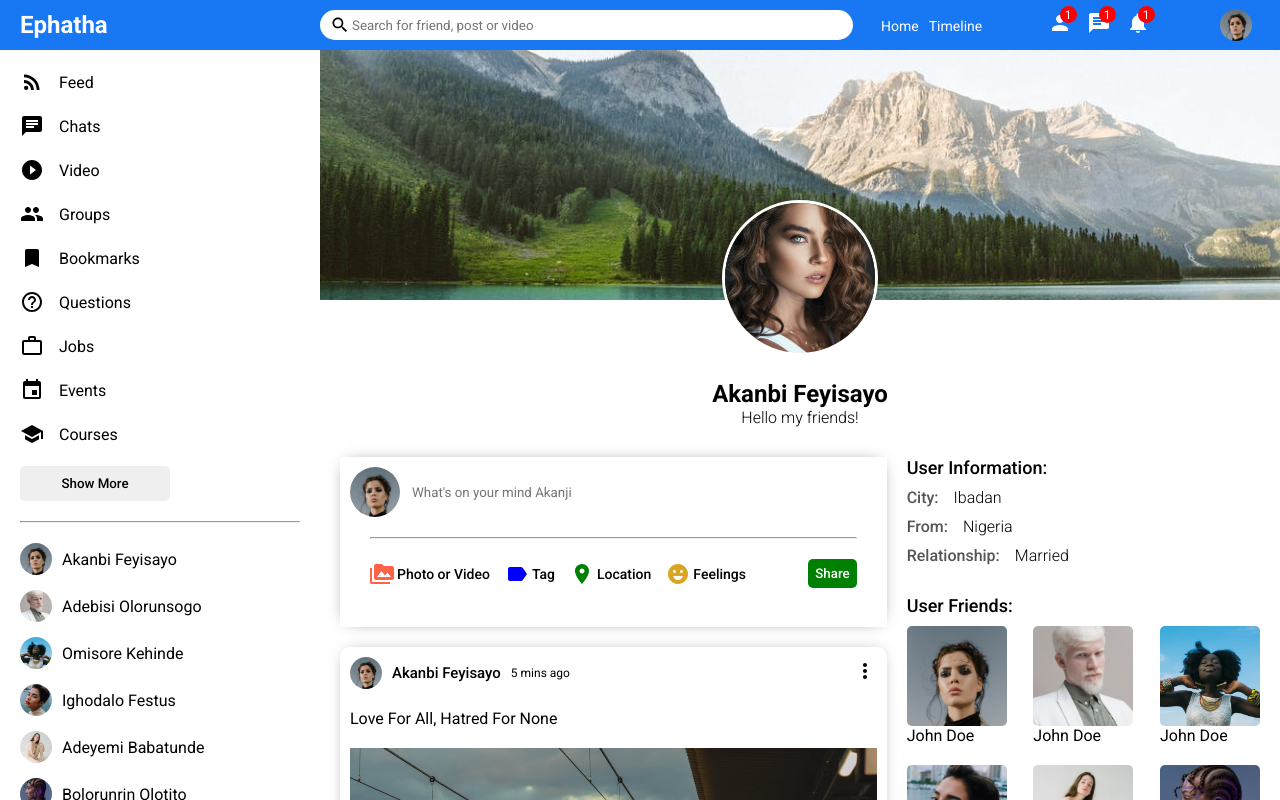
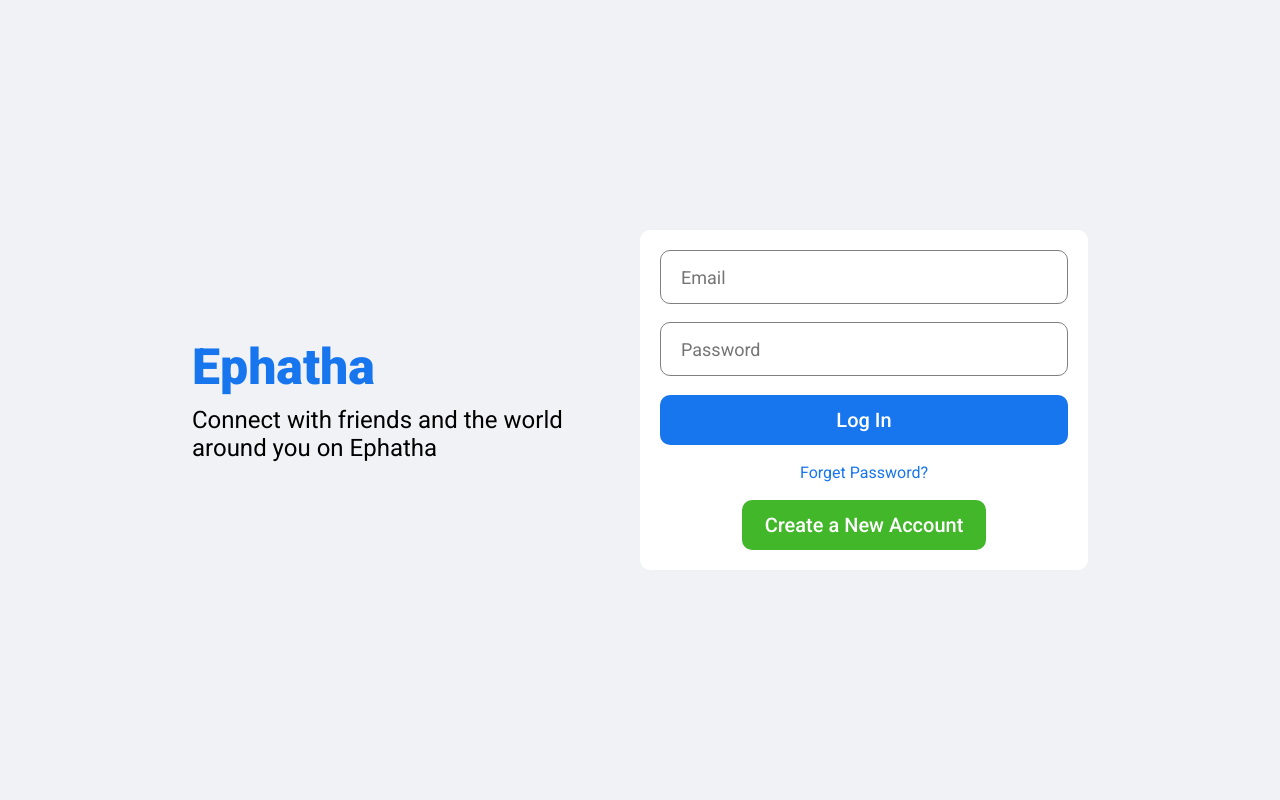
Before and after one commit to arabog/socialPrac, a React (Create React App) app in the folder clientPrac/: page / in a window 1280 px wide. Shown: the top 800 px of the page. Built offline with nearby package versions, Linux system fonts and the light colour scheme.

Commit message:
register page created

```diff
--- a/clientPrac/src/App.js
+++ b/clientPrac/src/App.js
@@ -1,9 +1,9 @@
-import Profile from "./pages/profile/Profile"
+import Login from "./pages/login/Login"
 
 function App() {
 	return (
 		<div>
-			<Profile />
+			<Login />
 		</div>
 	);
 }
--- a/clientPrac/src/pages/login/Login.jsx
+++ b/clientPrac/src/pages/login/Login.jsx
@@ -2,7 +2,27 @@
 
 export default function Login() {
           return (
-                    <div>
+                    <div className="login">
+
+                              <div className="loginWrapper">
+                                        <div className="loginLeft">
+                                                  <h3 className="loginLogo">Ephatha</h3>
+                                                  <span className="loginDesc">
+                                                            Connect with friends and the world around you on Ephatha
+                                                  </span>
+                                        </div>
+
+                                        <div className="loginRight">
+                                                  <div className="loginBox">
+                                                            <input type="email" className="loginInput" placeholder="Email" />
+                                                            <input type="password" className="loginInput" placeholder="Password" />
+                                                            <button className="loginButton">Log In</button>
+
+                                                            <span className="loginForget">Forget Password?</span>
+                                                            <button className="loginRegisterButton">Create a New Account</button>
+                                                  </div>
+                                        </div>
+                              </div>
 
                     </div>
           )
--- a/clientPrac/src/pages/login/login.css
+++ b/clientPrac/src/pages/login/login.css
@@ -0,0 +1,83 @@
+.login {
+          width: 100vw;
+          height: 100vh;
+          background: #f0f2f5;
+          display: flex;
+          align-items: center;
+          justify-content: center;
+}
+
+.loginWrapper {
+          width: 70%;
+          height: 70%;
+          display: flex;
+}
+
+.loginLeft, .loginRight {
+          flex: 1;
+          display: flex;
+          flex-direction: column;
+          justify-content: center;
+}
+
+.loginLogo {
+          font-size: 50px;
+          font-weight: 800;
+          color: #1775ee;
+          margin-bottom: 10px;
+}
+
+.loginDesc {
+          font-size: 24px;
+}
+
+.loginBox {
+          height: 300px;
+          padding: 20px;
+          background: white;
+          border-radius: 10px;
+          display: flex;
+          flex-direction: column;
+          justify-content: space-between;
+}
+
+.loginInput {
+          height: 50px;
+          border-radius: 10px;
+          border: 1px solid grey;
+          font-size: 18px;
+          padding-left: 20px;
+}
+
+.loginInput:focus {
+          outline: none;
+}
+
+.loginButton {
+          height: 50px;
+          border-radius: 10px;
+          border: none;
+          background: #1775ee;
+          color: white;
+          font-size: 20px;
+          font-weight: 500;
+          cursor: pointer;
+}
+
+.loginForget{
+          text-align: center;
+          color: #1775ee;
+}
+
+.loginRegisterButton {
+          width: 60%;
+          align-self: center;
+          height: 50px;
+          border-radius: 10px;
+          border: none;
+          background: #42b72a;
+          color: white;
+          font-size: 20px;
+          font-weight: 500;
+          cursor: pointer;
+}
```
Also changed, not shown: clientPrac/src/pages/register/Register.jsx (added), clientPrac/src/pages/register/register.css (added).
